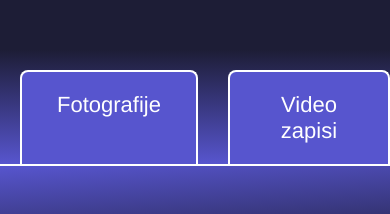
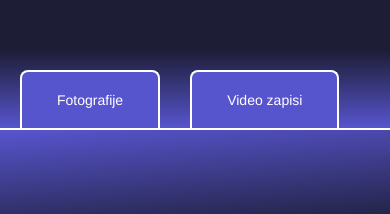
Before and after one commit to NevenDavidovic/vue_batana, a Vue app: page /galerija in a window 390 px wide. Shown: the part 520-734 px from the top of the page. Built offline with nearby package versions, Linux system fonts and the light colour scheme.

Commit message:
mobile responsive buttons

```diff
--- a/src/views/GalleryView.vue
+++ b/src/views/GalleryView.vue
@@ -234,5 +234,8 @@ export default {
   .row-galerija .gallery-image {
     max-height: 100%;
   }
+  .btn-tab {
+    font-size: 14px;
+  }
 }
 </style>
```
